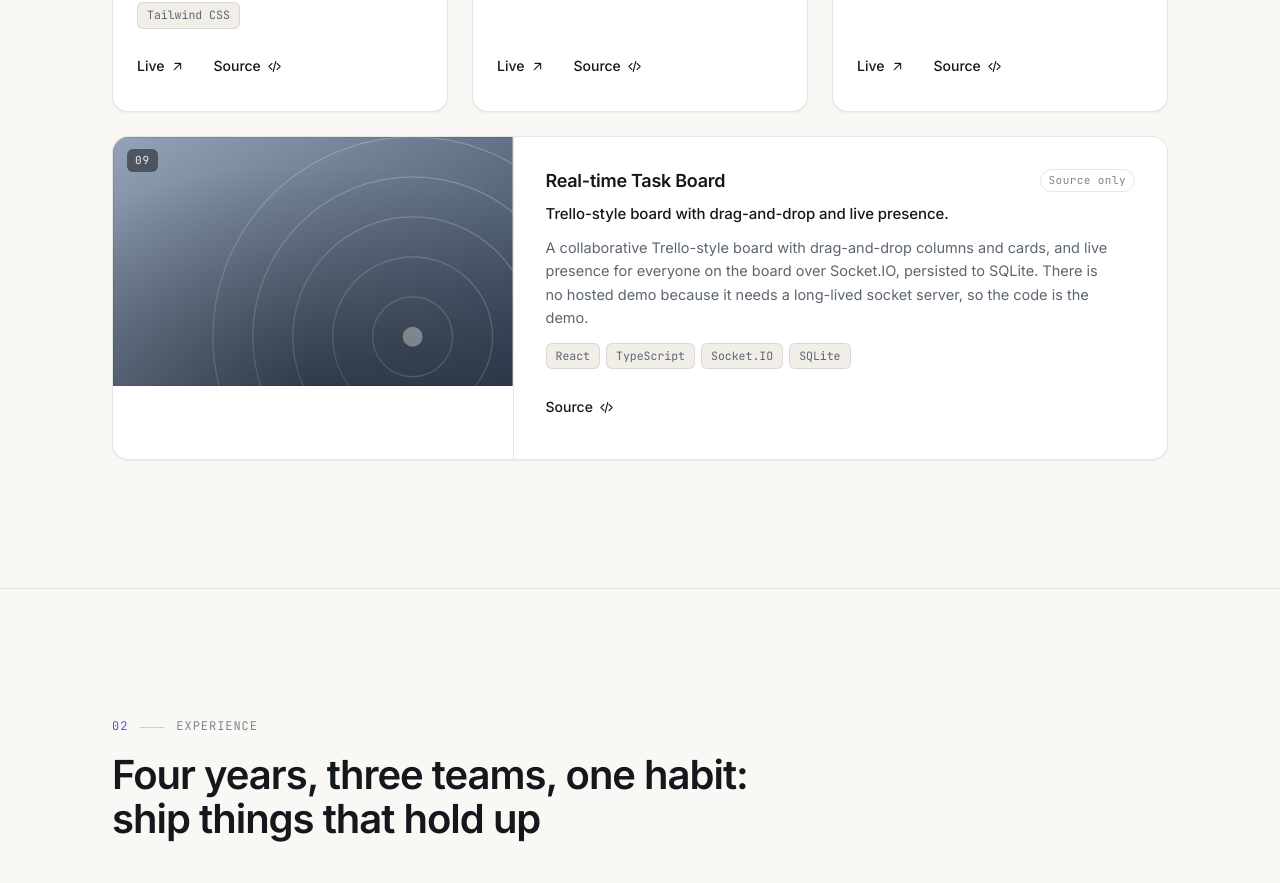
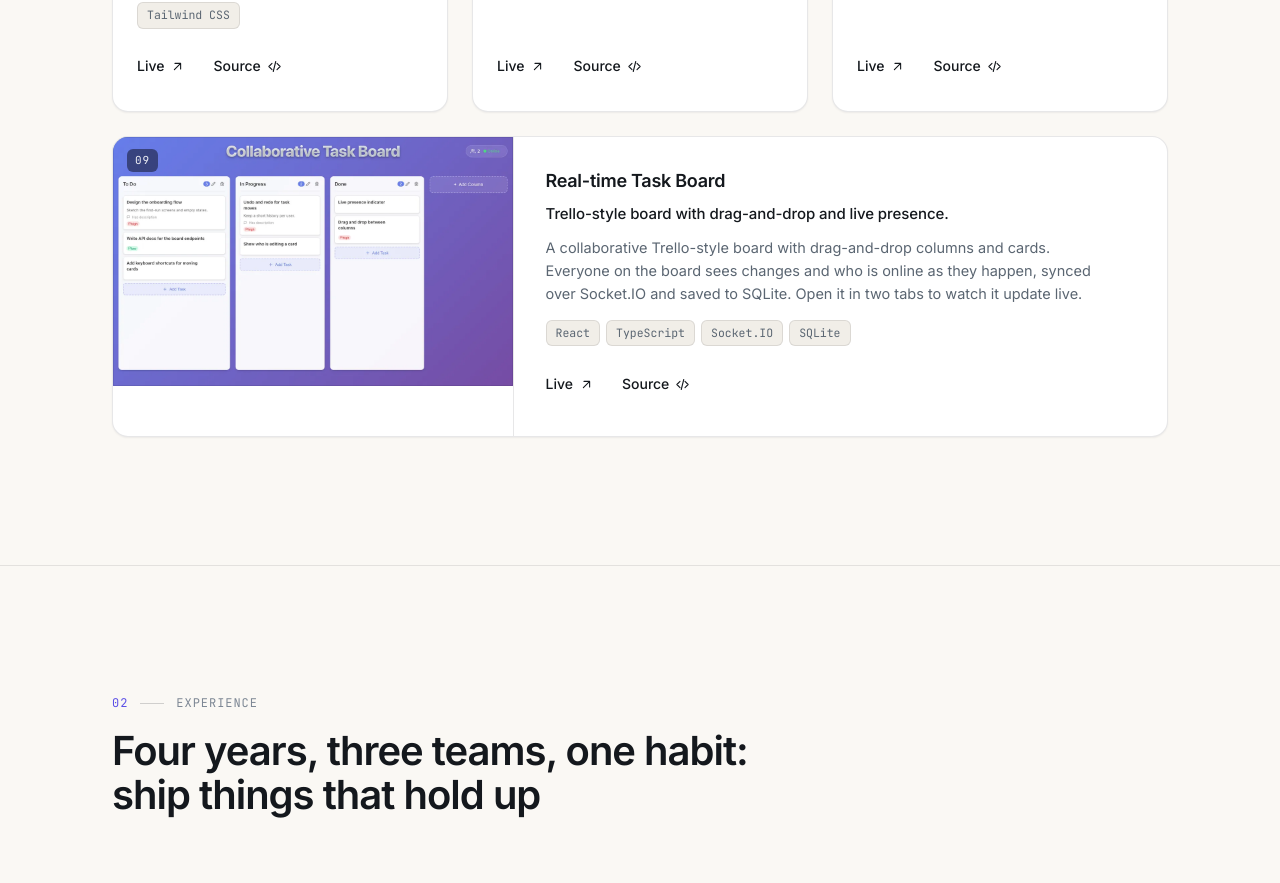
Before and after one commit to Avinash9694/Avinash9694.github.io, a React (Vite) app: page / in a window 1280 px wide. Shown: the part 3540-4423 px from the top of the page. Built offline with nearby package versions, Linux system fonts and the light colour scheme.

Commit message:
feat(projects): link the live Task-Board and add its screenshot

```diff
--- a/scripts/optimize-screenshots.mjs
+++ b/scripts/optimize-screenshots.mjs
@@ -18,6 +18,7 @@ const SOURCES = {
   'Ecommerce-APP': 'Ecommerce-APP-desktop.png',
   'Laundry-cart-frontend': 'Laundry-cart-frontend-dashboard.png',
   '3D-Virtual-Environment': '3D-Virtual-Environment-desktop.png',
+  'Task-Board': 'Task-Board-desktop.png',
 };
 
 await mkdir(outDir, { recursive: true });
--- a/src/data/projects.ts
+++ b/src/data/projects.ts
@@ -122,12 +122,13 @@ export const projects: Project[] = [
     title: 'Real-time Task Board',
     tagline: 'Trello-style board with drag-and-drop and live presence.',
     description:
-      'A collaborative Trello-style board with drag-and-drop columns and cards, and live presence for everyone on the board over Socket.IO, persisted to SQLite. There is no hosted demo because it needs a long-lived socket server, so the code is the demo.',
+      'A collaborative Trello-style board with drag-and-drop columns and cards. Everyone on the board sees changes and who is online as they happen, synced over Socket.IO and saved to SQLite. Open it in two tabs to watch it update live.',
     tags: ['React', 'TypeScript', 'Socket.IO', 'SQLite'],
-    live: null,
+    live: 'https://avinash9694.github.io/Task-Board/',
     source: 'https://github.com/Avinash9694/Task-Board',
     featured: false,
     cover: { from: '#94a3b8', to: '#334155' },
+    screenshot: '/screenshots/Task-Board.webp',
   },
 ];
 
```
Also changed, not shown: public/screenshots/Task-Board.webp (added).
